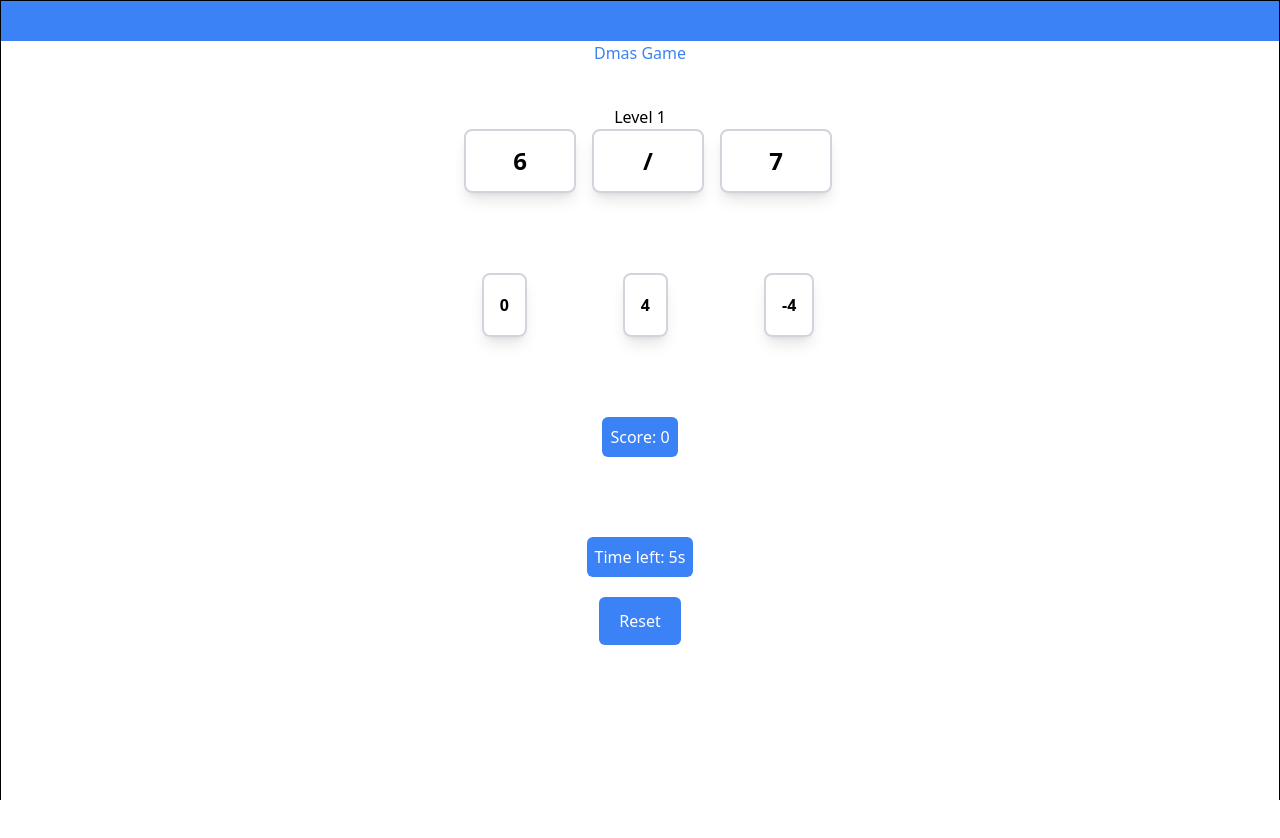
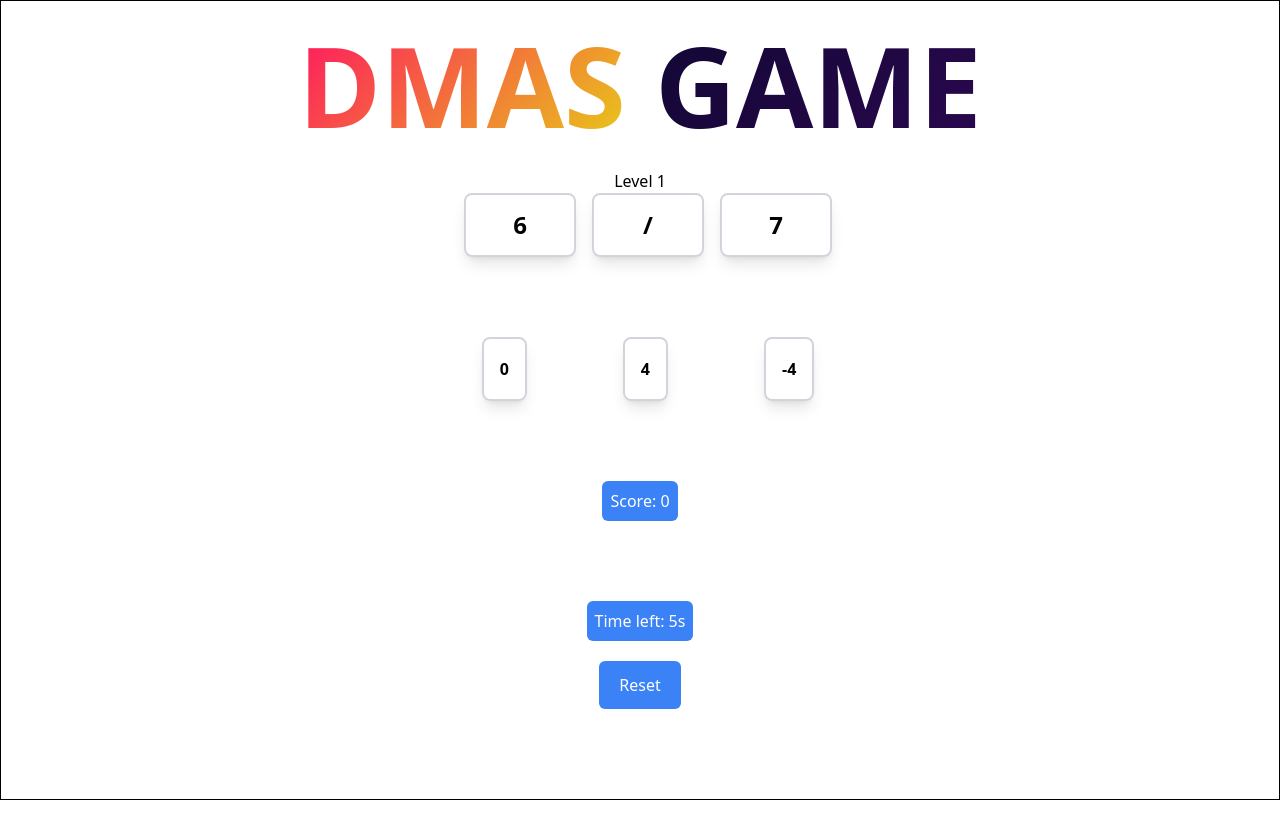
Before and after one commit to shreshthkr/mas_game, a React (Create React App) app in the folder frontend/: page /game in a window 1280 px wide. After the commit the page ends 800 px from the top, so only its background shows below. Built offline with nearby package versions, Linux system fonts and the light colour scheme.

Commit message:
added css

```diff
--- /dev/null
+++ b/frontend/src/Pages/GamePage.css
@@ -0,0 +1,28 @@
+.animate-words {
+  text-transform: uppercase;
+  background-image: linear-gradient(
+    -225deg,
+    #100732 0%,
+    #29084d 29%,
+    #ff1361 67%,
+    #e5de10 100%
+  );
+  background-size: auto auto;
+  background-clip: border-box;
+  background-size: 200% auto;
+  color: #fff;
+  background-clip: text;
+  text-fill-color: transparent;
+  -webkit-background-clip: text;
+  -webkit-text-fill-color: transparent;
+  animation: textclip 2s linear infinite;
+  display: inline-block;
+  font-size: 7rem;
+  font-weight: 700;
+}
+
+@keyframes textclip {
+  to {
+    background-position: 200% center;
+  }
+}
--- a/frontend/src/Pages/GamePage.tsx
+++ b/frontend/src/Pages/GamePage.tsx
@@ -1,6 +1,7 @@
 import React, { useState, useEffect } from 'react';
 import {randomNum, options, getCorrectAnswer, shuffle} from "../api"
 import { Question, Answer } from '../constants';
+import "./GamePage.css"
 
 
 
@@ -57,7 +58,7 @@
   return (
     <>
     <div className='w-full h-full bg-white full'>
-      <h1 className='text-blue-500 text-center my-10'>Dmas Game</h1>
+      <h1 className='animate-words'>Dmas Game</h1>
       <h2 className="text-black">Level {level}</h2>
       <div className="w-200 flex flex-col justify-evenly">
       <div>
```
